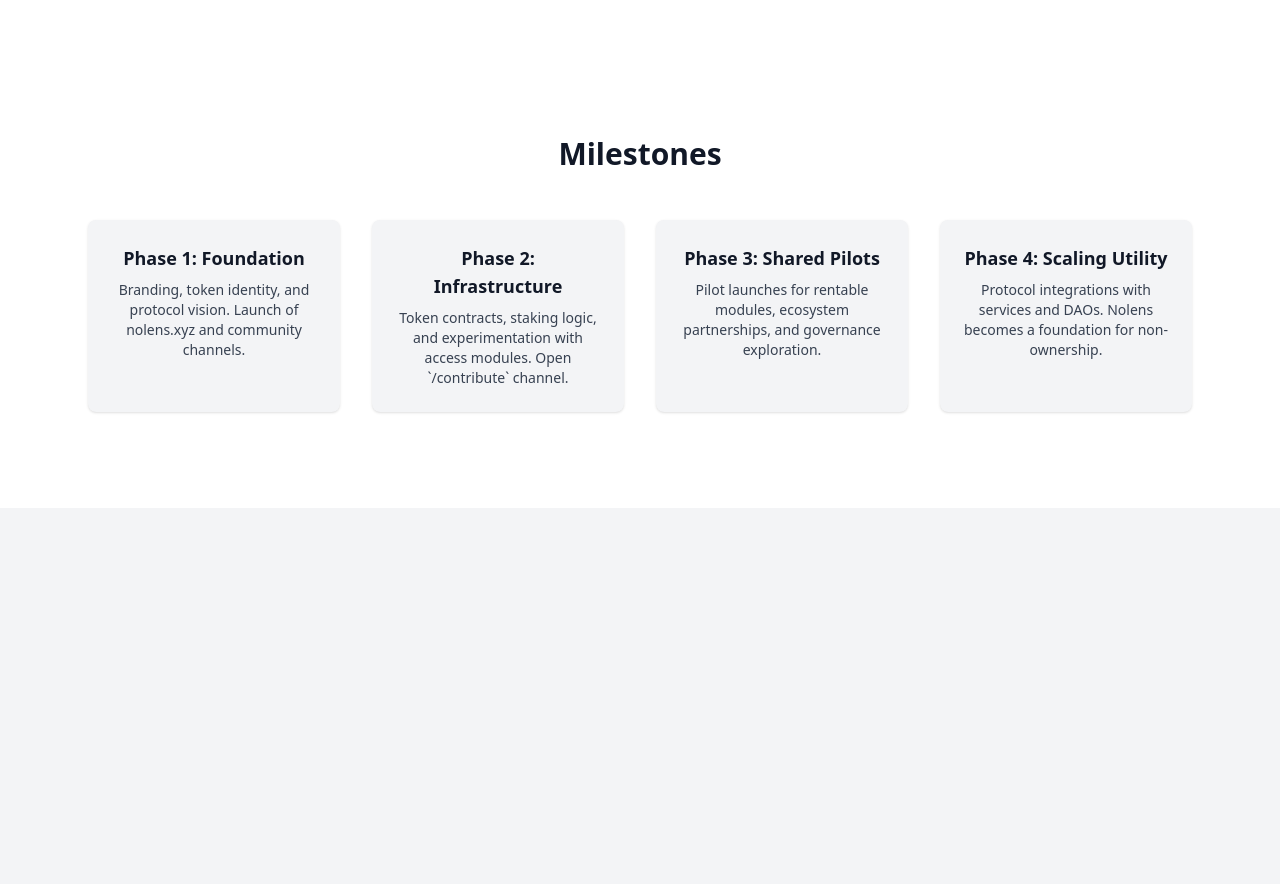
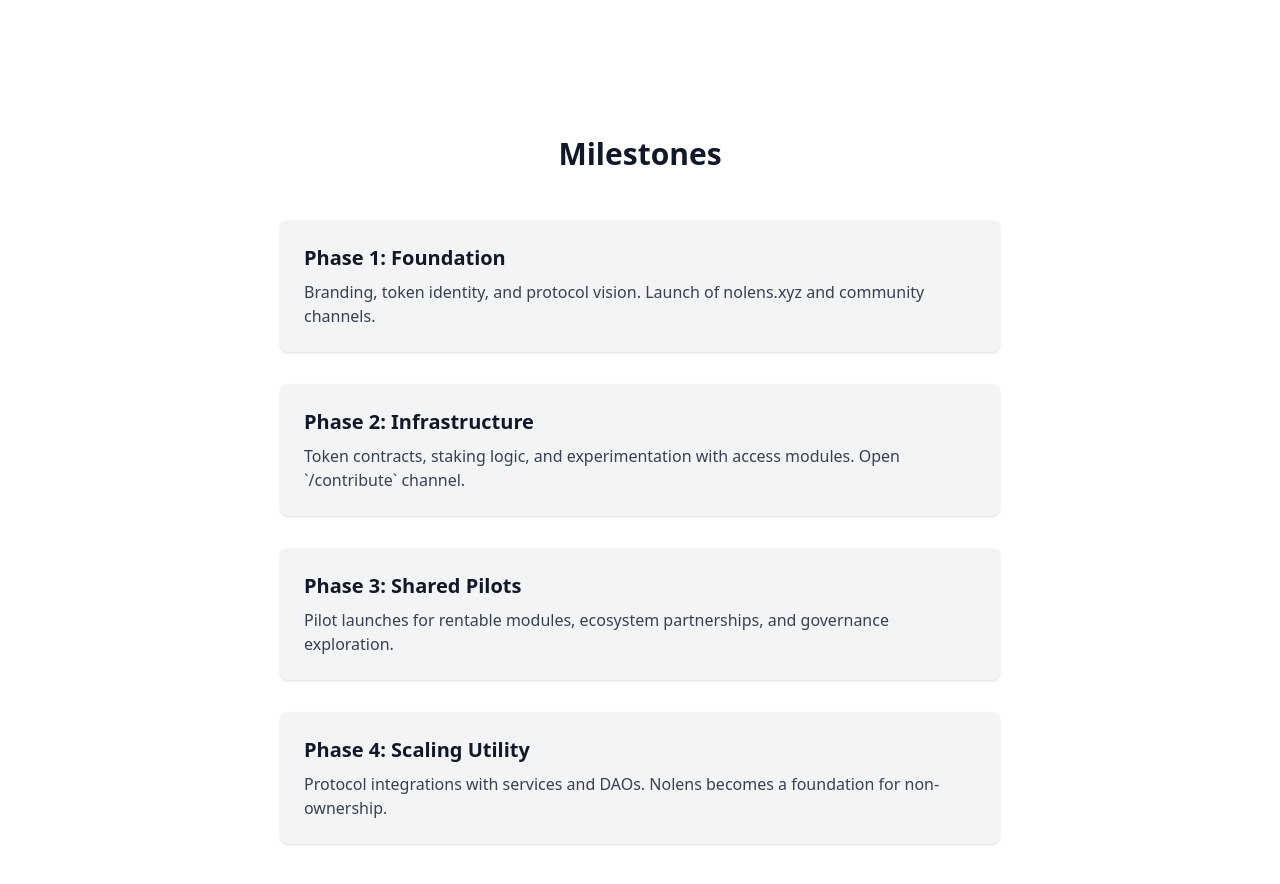
Before and after one commit to nolensprotocol/nolens, a Next.js app: page / in a window 1280 px wide. Shown: the part 1080-1964 px from the top of the page. Before the commit the page ends 1588 px from the top, so only its background shows below. Built offline with nearby package versions, Linux system fonts and the light colour scheme.

Commit message:
Update index.js

```diff
--- a/pages/index.js
+++ b/pages/index.js
@@ -76,24 +76,24 @@ export default function Home() {
       </section>
 
       <section className="py-24 bg-white text-gray-900">
-        <div className="max-w-6xl mx-auto px-6 text-center">
-          <h2 className="text-3xl font-bold mb-12">Milestones</h2>
-          <div className="grid grid-cols-1 md:grid-cols-4 gap-8">
+        <div className="max-w-3xl mx-auto px-6">
+          <h2 className="text-3xl font-bold mb-12 text-center">Milestones</h2>
+          <div className="space-y-8">
             <div className="bg-gray-100 p-6 rounded-lg shadow hover:shadow-md transition">
-              <h3 className="text-lg font-semibold mb-2">Phase 1: Foundation</h3>
-              <p className="text-sm text-gray-700">Branding, token identity, and protocol vision. Launch of nolens.xyz and community channels.</p>
+              <h3 className="text-xl font-semibold mb-2">Phase 1: Foundation</h3>
+              <p className="text-gray-700">Branding, token identity, and protocol vision. Launch of nolens.xyz and community channels.</p>
             </div>
             <div className="bg-gray-100 p-6 rounded-lg shadow hover:shadow-md transition">
-              <h3 className="text-lg font-semibold mb-2">Phase 2: Infrastructure</h3>
-              <p className="text-sm text-gray-700">Token contracts, staking logic, and experimentation with access modules. Open `/contribute` channel.</p>
+              <h3 className="text-xl font-semibold mb-2">Phase 2: Infrastructure</h3>
+              <p className="text-gray-700">Token contracts, staking logic, and experimentation with access modules. Open `/contribute` channel.</p>
             </div>
             <div className="bg-gray-100 p-6 rounded-lg shadow hover:shadow-md transition">
-              <h3 className="text-lg font-semibold mb-2">Phase 3: Shared Pilots</h3>
-              <p className="text-sm text-gray-700">Pilot launches for rentable modules, ecosystem partnerships, and governance exploration.</p>
+              <h3 className="text-xl font-semibold mb-2">Phase 3: Shared Pilots</h3>
+              <p className="text-gray-700">Pilot launches for rentable modules, ecosystem partnerships, and governance exploration.</p>
             </div>
             <div className="bg-gray-100 p-6 rounded-lg shadow hover:shadow-md transition">
-              <h3 className="text-lg font-semibold mb-2">Phase 4: Scaling Utility</h3>
-              <p className="text-sm text-gray-700">Protocol integrations with services and DAOs. Nolens becomes a foundation for non-ownership.</p>
+              <h3 className="text-xl font-semibold mb-2">Phase 4: Scaling Utility</h3>
+              <p className="text-gray-700">Protocol integrations with services and DAOs. Nolens becomes a foundation for non-ownership.</p>
             </div>
           </div>
         </div>
```
